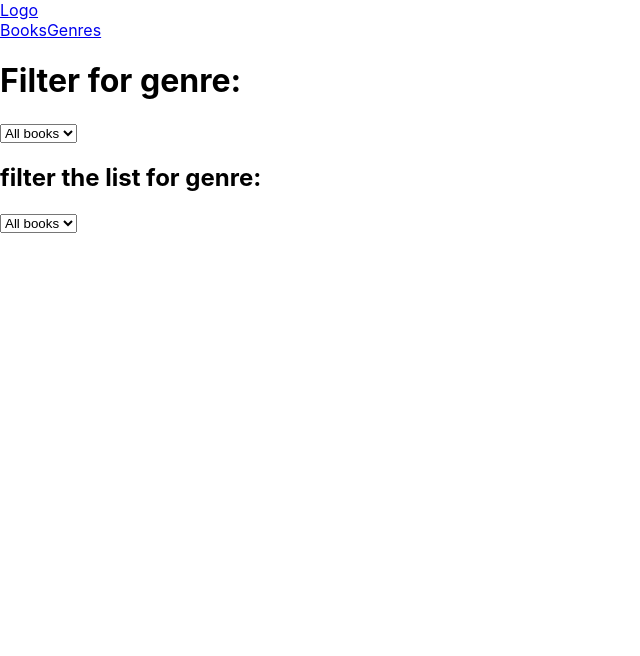
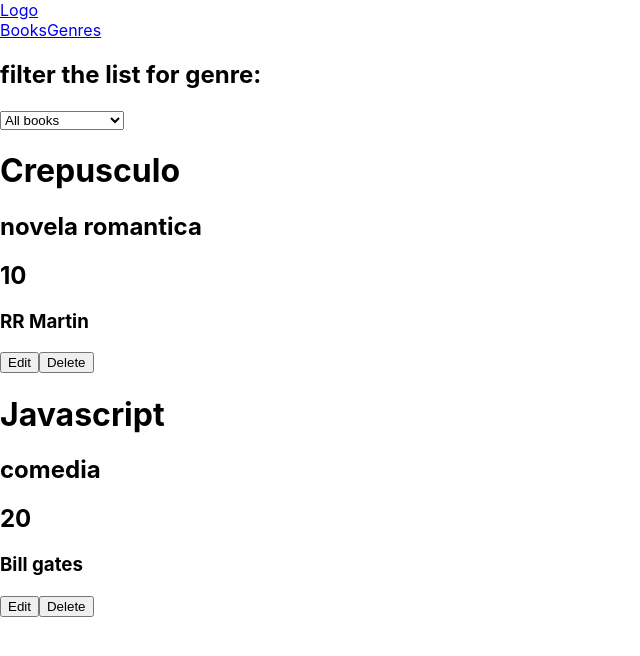
Before and after one commit to vior1992/Beezy-test, a React (Create React App) app in the folder app/: page /genres in a window 1280 px wide. Shown: the top 656 px of the page, without its empty margins (0-640 px from the left). Built offline with nearby package versions, Linux system fonts and the light colour scheme.

Commit message:
working on logic

```diff
--- a/app/src/components/GenreFilter/index.js
+++ /dev/null
@@ -1,25 +0,0 @@
-import React, { Component } from 'react'
-
-class GenreFilter extends Component {
-    state = { GenreFilter: '0' }
-
-    handleGenreFilterChange = event => {
-        let GenreFilter = event.target.value
-
-        this.setState({ GenreFilter })
-    }
-
-    render() {
-        return <div>
-            <div className='GenreFilter__container'>
-                <h1>Filter for genre:</h1>
-                <select className='tags__selector' name='tags' id='' onChange={this.handleGenreFilterChange}>
-                    <option selected value='0'>All books</option>
-                    <option value='1'>Mistery</option>
-                </select>
-            </div>
-        </div>
-    }
-}
-
-export default GenreFilter
--- a/app/src/components/Landing/index.js
+++ b/app/src/components/Landing/index.js
@@ -1,30 +1,27 @@
 import React, { Component } from 'react'
 import Navbar from '../Navbar'
-import GenreFilter from '../GenreFilter'
 import Book from '../Book'
 import logic from '../../logic';
 
 class Landing extends Component {
-    state = { books: [], genres: '' }
+    state = { books: [], genres: [] }
 
     componentDidMount() {
         const books = logic.retrieveBooks()
 
         this.setState({ books })
 
-        console.log(this.state.books)
+        const genres = logic.retrieveGenres()
 
-        const genres = logic.retrieveGenres()
-        console.log(genres)
         this.setState({ genres })
-
-        console.log(this.state.genres)
     }
 
     handleFilterChange = event => {
         let filter = event.target.value
 
-        logic.listBooksFiltered(filter)
+        const books = logic.listBooksFiltered(filter)
+
+        this.setState({ books })
     }
 
     render() {
@@ -34,19 +31,15 @@ class Landing extends Component {
             onBooksClick={this.props.onBooksClick}
             onGenresClick={this.props.onGenresClick}
             />
-            <GenreFilter/>
             <h2>filter the list for genre:</h2>
             <select className='filter__selector' name='tags' id='' onChange={this.handleFilterChange}>
                     <option selected value='default'>All books</option>
-                    {/* {this.state.genres.forEach(genre => {
-                        console.log(genre.name)
-                    })} */}
-                    {/* {this.state.genres.length ? this.state.genres.map(genre =>
+                    {this.state.genres.length ? this.state.genres.map(genre =>
                         <option value={genre.name}>{genre.name}</option>
-                    ) : ''} */}
+                    ) : ''}
                 </select>
 
-            {/* <div>{this.state.genres.length ? this.state.AllBooks.map(book => <Book title={book.title} genre={book.genre} price={book.price} author={book.author}/>) : ''}</div> */}
+            <div>{this.state.genres.length ? this.state.books.map(book => <Book title={book.title} genre={book.genre} price={book.price} author={book.author}/>) : ''}</div>
             </div>
     }
 }
--- a/app/src/data/defaultData.js
+++ b/app/src/data/defaultData.js
@@ -6,6 +6,14 @@ const defaultData = {
             genre: 'novela romantica',
             price: 10,
             author: 'RR Martin'
+        },
+
+        {
+            id: Date.now(),
+            title: 'Javascript',
+            genre: 'comedia',
+            price: 20,
+            author: 'Bill gates'
         }
     ],
 
@@ -13,6 +21,11 @@ const defaultData = {
         {
             id: Date.now(),
             name: 'novela romantica'
+        },
+
+        {
+            id: Date.now(),
+            name: 'comedia'
         }
     ]
 }
--- a/app/src/logic/index.js
+++ b/app/src/logic/index.js
@@ -1,21 +1,19 @@
 //RUN APP
 import validateLogic from '../utilities/validate'
-import Book from '../data'
-import Genre from '../data'
 import Data from '../data'
+import Genres from '../components/Genres'
+const { Book, Genre, defaultData } = Data
 
-// import {
-//     Book,
-//     Genre,
-//     Data
-// } from '../data'
 
-sessionStorage.setItem('books', JSON.stringify(Data.defaultData.defaultBook))
-sessionStorage.setItem('genres', JSON.stringify(Data.defaultData.defaultGenre))
+
+sessionStorage.setItem('books',
+JSON.stringify(defaultData.defaultBook))
+sessionStorage.setItem('genres',
+JSON.stringify(defaultData.defaultGenre))
 
 const logic = {
-    _books: sessionStorage.getItem('books'),
-    _genres: sessionStorage.getItem('genres'),
+    _books: JSON.parse(sessionStorage.getItem('books')),
+    _genres: JSON.parse(sessionStorage.getItem('genres')),
 
     apiSimulator(){
         //add time delay
@@ -34,7 +32,7 @@ const logic = {
         const allBooks = logic._books
 
         allBooks.forEach(book => {
-            if (book.title === title) throw Error ('Book title is in use')
+            if (book.title === title) throw Error('Book title is in use')
         })
 
         const book = new Book({ title, genre, price, author })
@@ -44,11 +42,22 @@ const logic = {
         sessionStorage.setItem('books', allBooks)
     },
 
-    editBook(){
+    editBook(id, title, genre, price, author){
+        validateLogic([{ key: 'id', value: id, type: Date }])
+        validateLogic([{ key: 'title', value: title, type: String }])
+        validateLogic([{ key: 'genre', value: genre, type: String }])
+        validateLogic([{ key: 'price', value: price, type: Number }])
+        validateLogic([{ key: 'author', value: author, type: String }])
 
+        // const bookEdited = logic.books.filter(id => books.id === id)
+
+        // bookEdited.title = title
+        // bookEdited.genre = genre
+        // bookEdited.price = price
+        // bookEdited.author = author
     },
 
-    deleteBook(){
+    deleteBook(id){
 
     },
 
@@ -72,19 +81,30 @@ const logic = {
         sessionStorage.setItem('genres', allGenres)
     },
 
-    editGenre(){
+    editGenre(id, name){
+        validateLogic([{ key: 'id', value: id, type: Date }])
 
+        const genreEdited = logic._genres.filter(id => Genres.id === id)
+
+        genreEdited.name = name
     },
 
-    deleteGenre(){
+    deleteGenre(id){
+        validateLogic([{ key: 'id', value: id, type: Date }])
 
+        const genreDeleted = logic._genres.findIndex(id => Genres.id === id)
+
+        genreDeleted.splice(genreDeleted, 1)
     },
 
     listBooksFiltered(genre) {
         validateLogic([{ key: 'genre', value: genre, type: String }])
 
         const books = logic._books
-        const booksFiltered = books.forEach(book => { return book.genre === genre })
+
+        if (genre === 'default') return books
+
+        const booksFiltered = books.filter(book => book.genre === genre)
 
         return booksFiltered
     }
--- a/app/src/utilities/validate.js
+++ b/app/src/utilities/validate.js
@@ -1,4 +1,4 @@
-const { ValueError } = require('../errors')
+// const { ValueError } = require('../errors')
 
 function validateLogic(params) {
     params.forEach(({ key, value, type, optional }) => {
```
